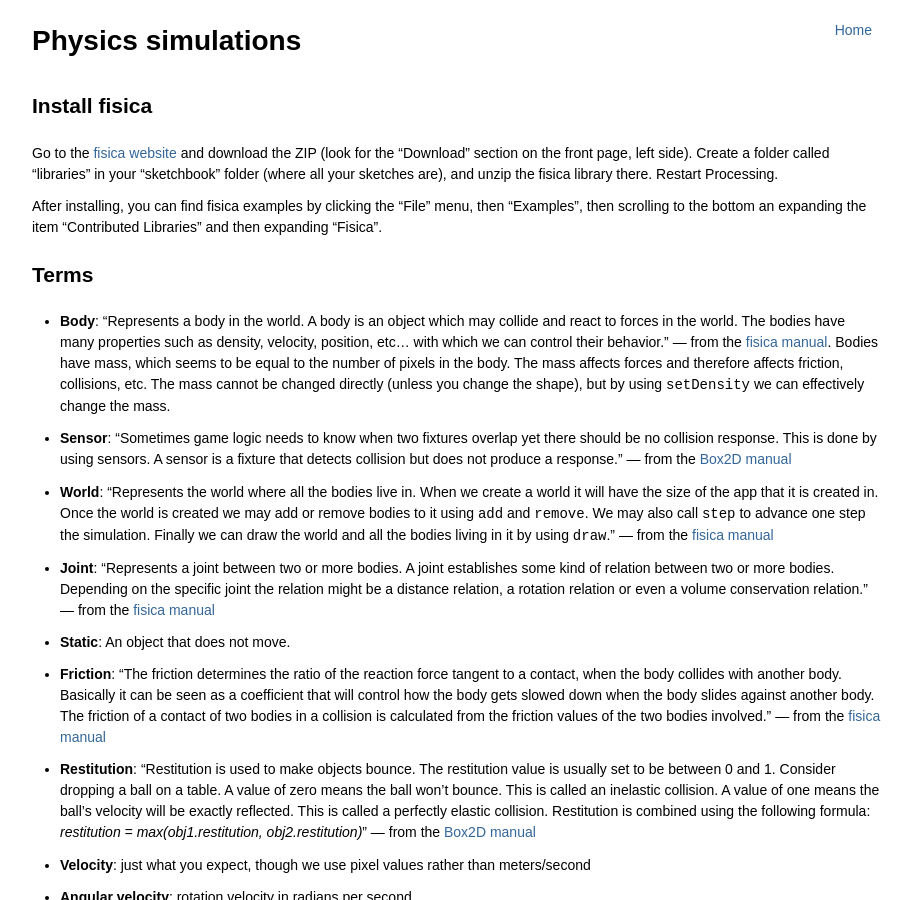
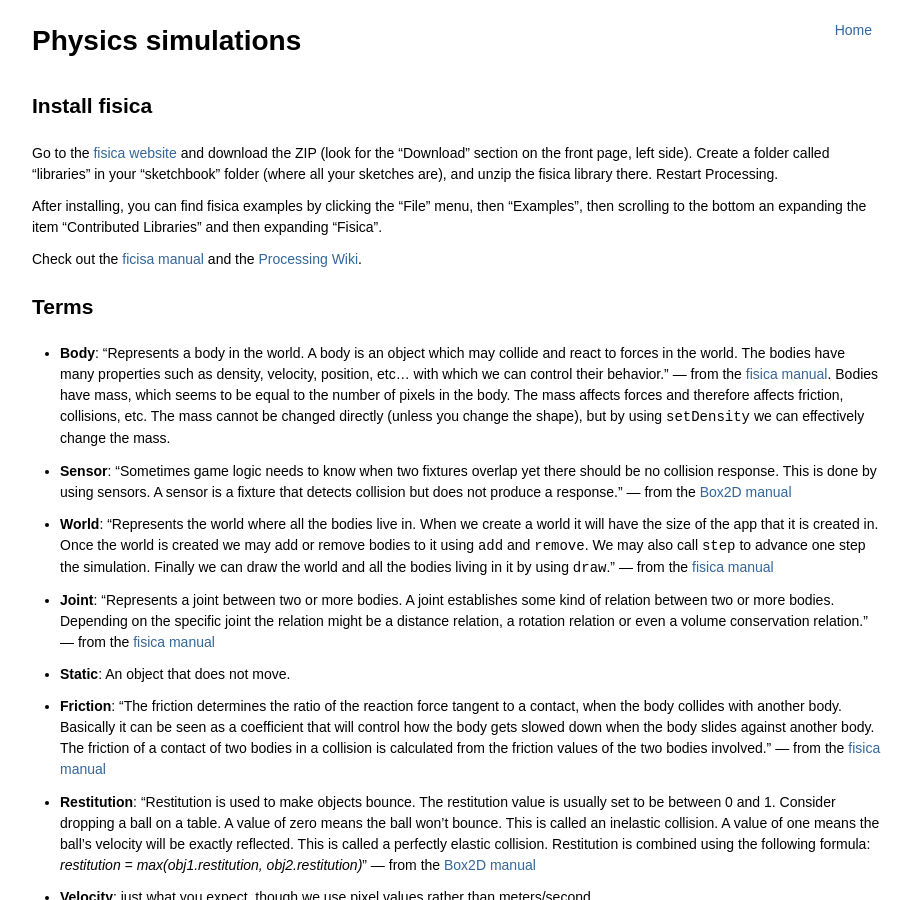
Before and after one commit to joshuaeckroth/cse1211-website, a Jekyll site: the page built from guides/_posts/2013-03-31-physics.markdown, in a window 1280 px wide and 900 px high. Shown: the whole window, without its empty margins (183-1095 px from the left). Built offline with Jekyll 4.4.1, drawn with Linux system fonts in a browser that asks for light colours; Markdown is read by kramdown in place of the engine named in the settings; comment, search, counter and statistics services are not loaded.

Commit message:
Added fisica links.

```diff
--- a/guides/_posts/2013-03-31-physics.markdown
+++ b/guides/_posts/2013-03-31-physics.markdown
@@ -16,6 +16,11 @@
 After installing, you can find fisica examples by clicking the "File"
 menu, then "Examples", then scrolling to the bottom an expanding the
 item "Contributed Libraries" and then expanding "Fisica".
+
+Check out the
+[ficisa manual](http://www.ricardmarxer.com/fisica/reference/index.html)
+and the
+[Processing Wiki](http://wiki.processing.org/w/Fisica_/_JBox2D_physics_engine).
 
 ## Terms
 
```
